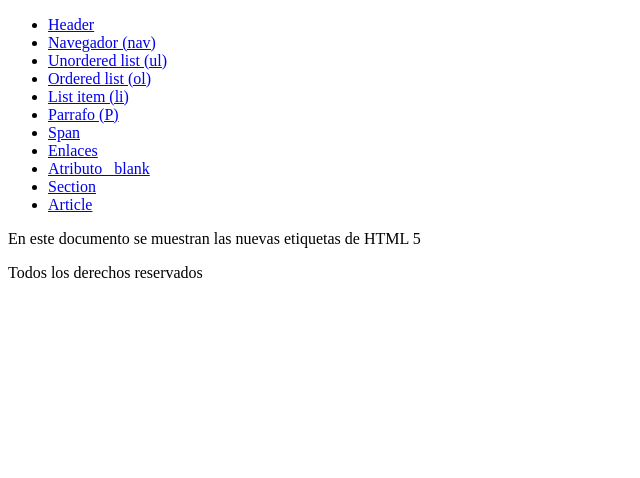
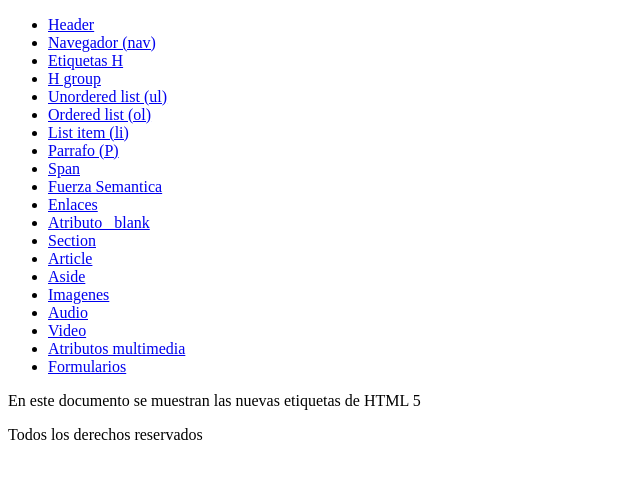
Before and after one commit to Arduel/Mi_primer_pagina_WEB, a plain HTML site: page index.html in a window 1280 px wide. Shown: the part 152-630 px from the top of the page, without its empty margins (0-640 px from the left). Drawn offline with Linux system fonts and the light colour scheme.

Commit message:
Se añadieron temas en Index

```diff
--- a/index.html
+++ b/index.html
@@ -13,15 +13,24 @@
 		<ul>
 			<li><a href="Header.html">Header</a></li>
 			<li><a href="Nav.html">Navegador (nav)</a></li>
+			<li><a href="H.html">Etiquetas H</a></li>
+			<li><a href="H_group.html">H group</a></li>
 			<li><a href="Ul.html">Unordered list (ul)</a></li>
 			<li><a href="Ol.html">Ordered list (ol)</a></li>
 			<li><a href="Li.html">List item (li)</a></li>
 			<li><a href="P.html">Parrafo (P)</a></li>
 			<li><a href="Span.html">Span</a></li>
+			<li><a href="FS.html">Fuerza Semantica</a></li>
 			<li><a href="A.html">Enlaces</a></li>
 			<li><a href="A_NP.html">Atributo _blank</a></li>
 			<li><a href="Section.html">Section</a></li>
 			<li><a href="Article.html">Article</a></li>
+			<li><a href="Aside.html">Aside</a></li>
+			<li><a href="Figure.html">Imagenes</a></li>
+			<li><a href="Audio.html">Audio</a></li>
+			<li><a href="Video.html">Video</a></li>
+			<li><a href="A_Mul.html">Atributos multimedia</a></li>
+			<li><a href="Forms.html">Formularios</a></li>
 		</ul>
 	</nav>
 	<section>
```
